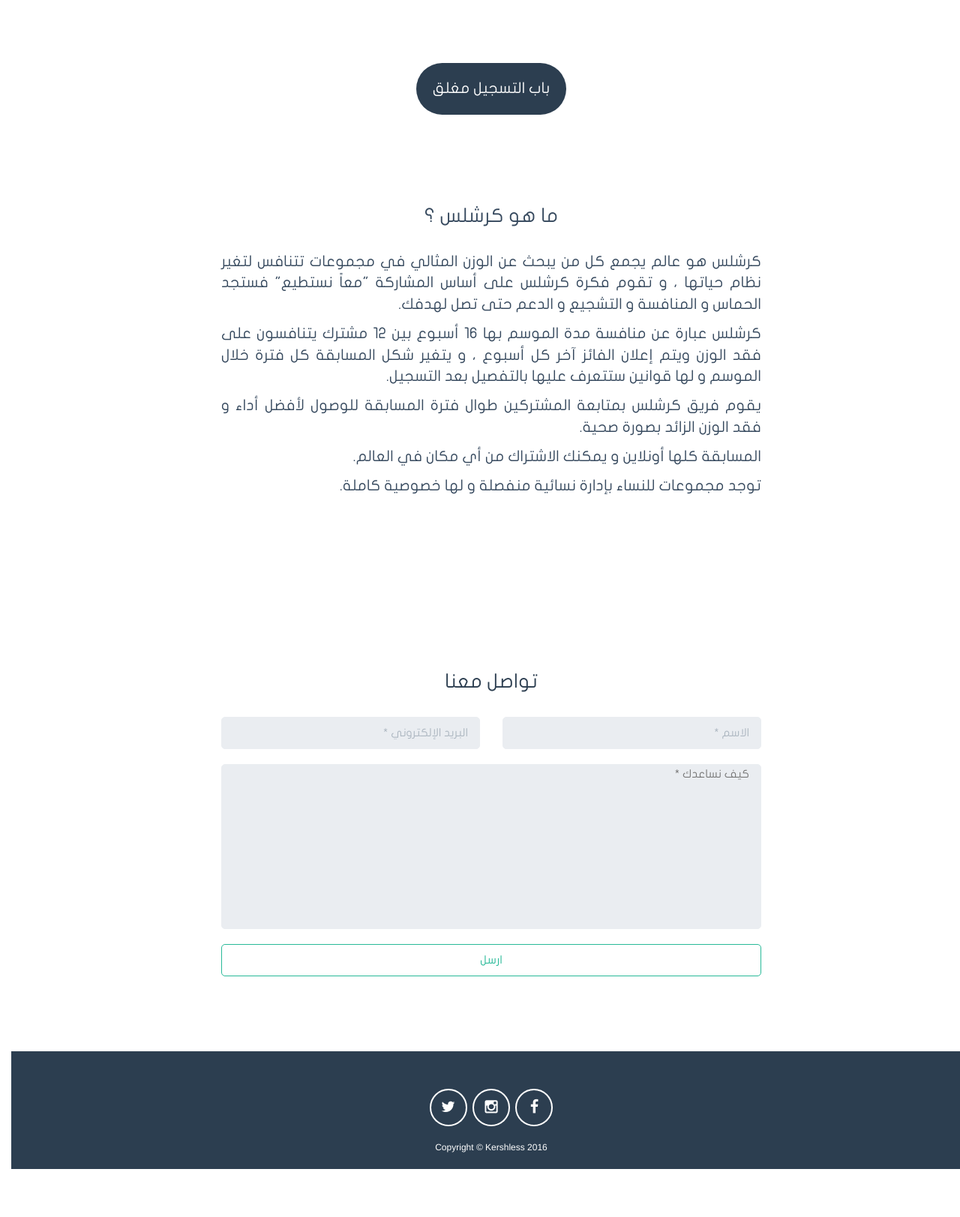
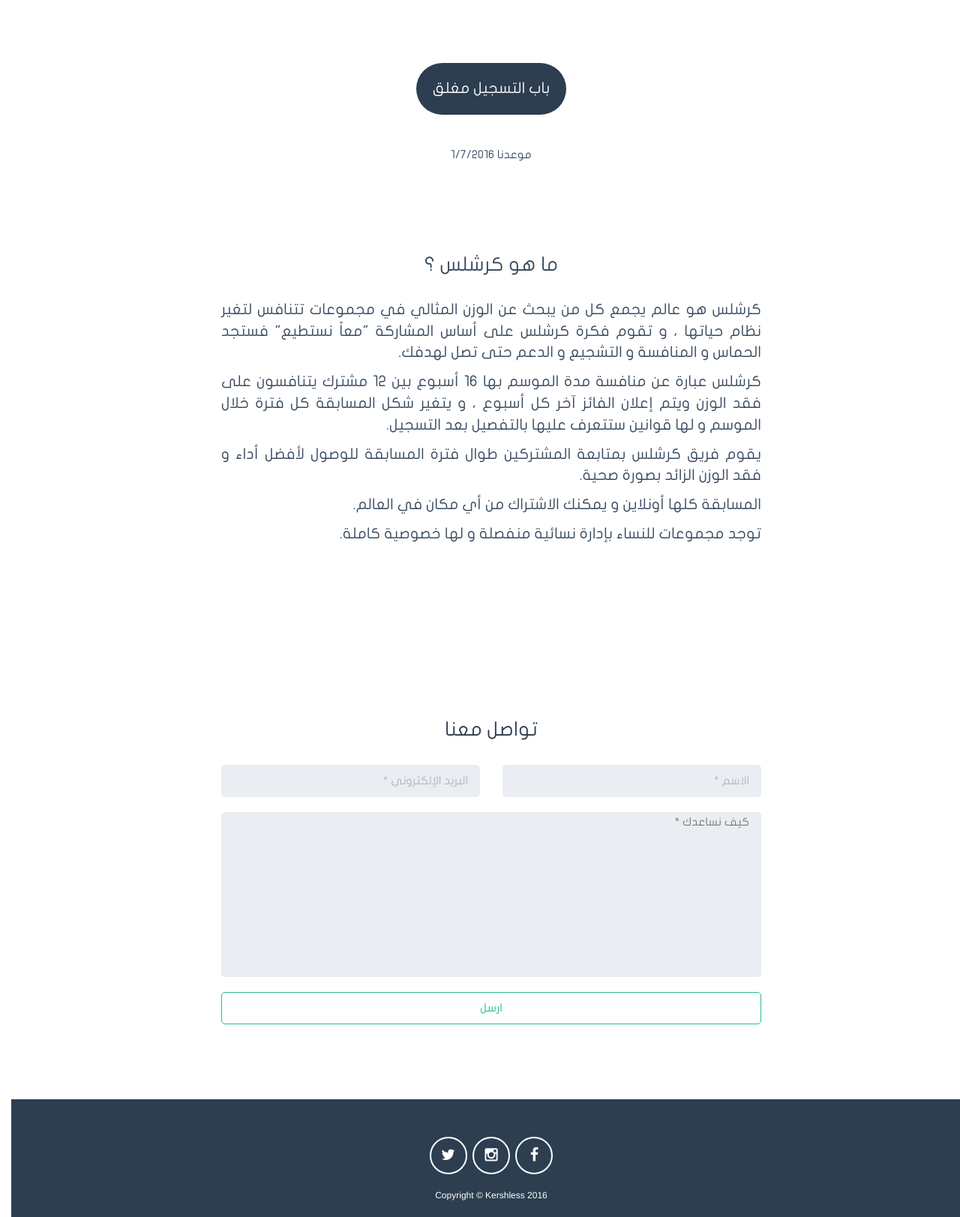
Before and after one commit to heshamMassoud/Kershless-website, a CodeIgniter app: page /kershless-website/ar/ in a window 1280 px wide. Shown: the part 537-2160 px from the top of the page at 75% size. Before the commit the page ends 2096 px from the top, so only its background shows below. Run offline with CodeIgniter, Linux system fonts and the light colour scheme; some libraries are stand-ins or nearby versions.

Commit message:
Add registration opening date

```diff
--- a/application/language/arabic/homepage_lang.php
+++ b/application/language/arabic/homepage_lang.php
@@ -35,6 +35,8 @@ $lang['register_now']
 
 $lang['registration_closed'] = "باب التسجيل مغلق";
 
+$lang['registration_openning_date'] = "موعدنا ١/٧/٢٠١٦";
+
 $lang['what_is_kershless_1']
     = 'كرشلس هو عالم يجمع كل من يبحث
     عن الوزن المثالي في مجموعات
--- a/application/views/view_main_new.php
+++ b/application/views/view_main_new.php
@@ -160,6 +160,13 @@ if ($current_lang == 'en') {
         <a role="button" class="btn btn-default register-now" onclick="return false;">
             <?php echo lang('registration_closed'); ?>
         </a>
+      </div>
+    </div>
+    <br>
+    <br>
+    <div class="row">
+      <div class="text-center">
+          <?php echo lang('registration_openning_date'); ?>
       </div>
     </div>
   </section>
```
